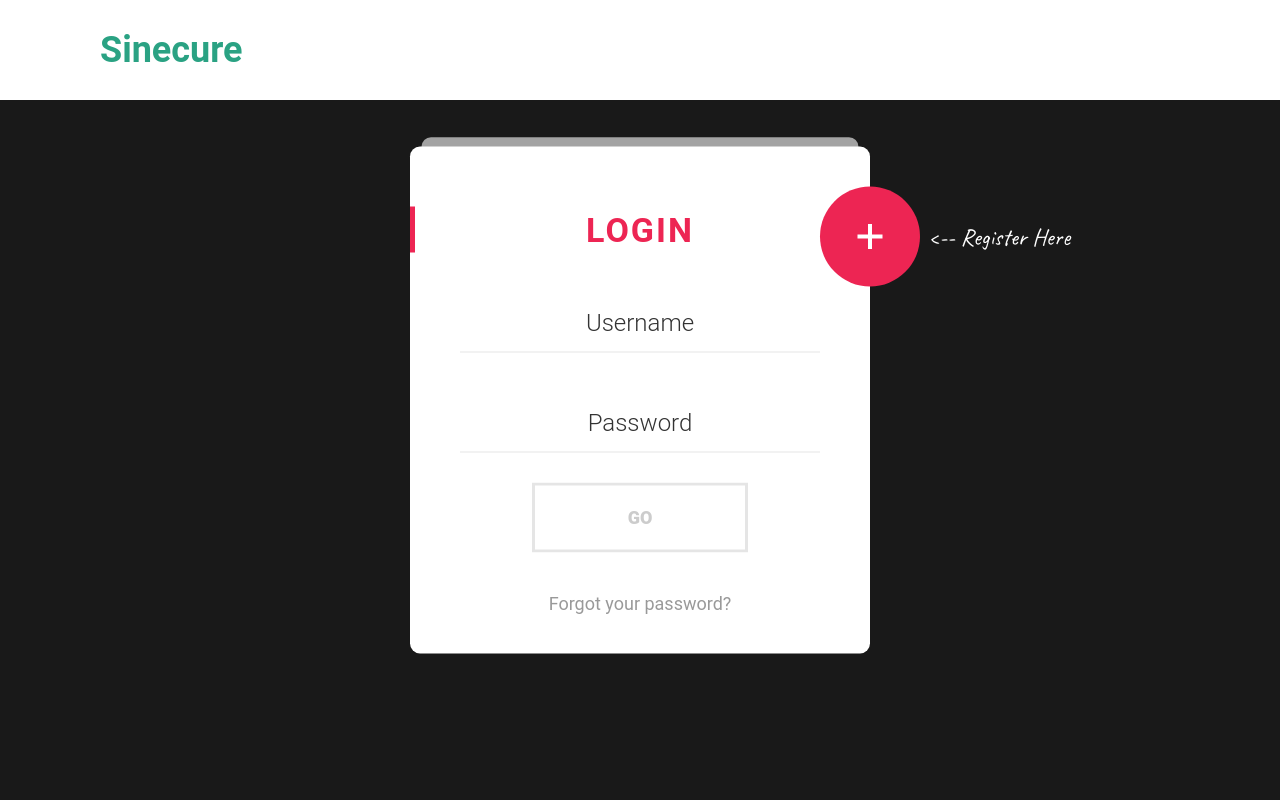
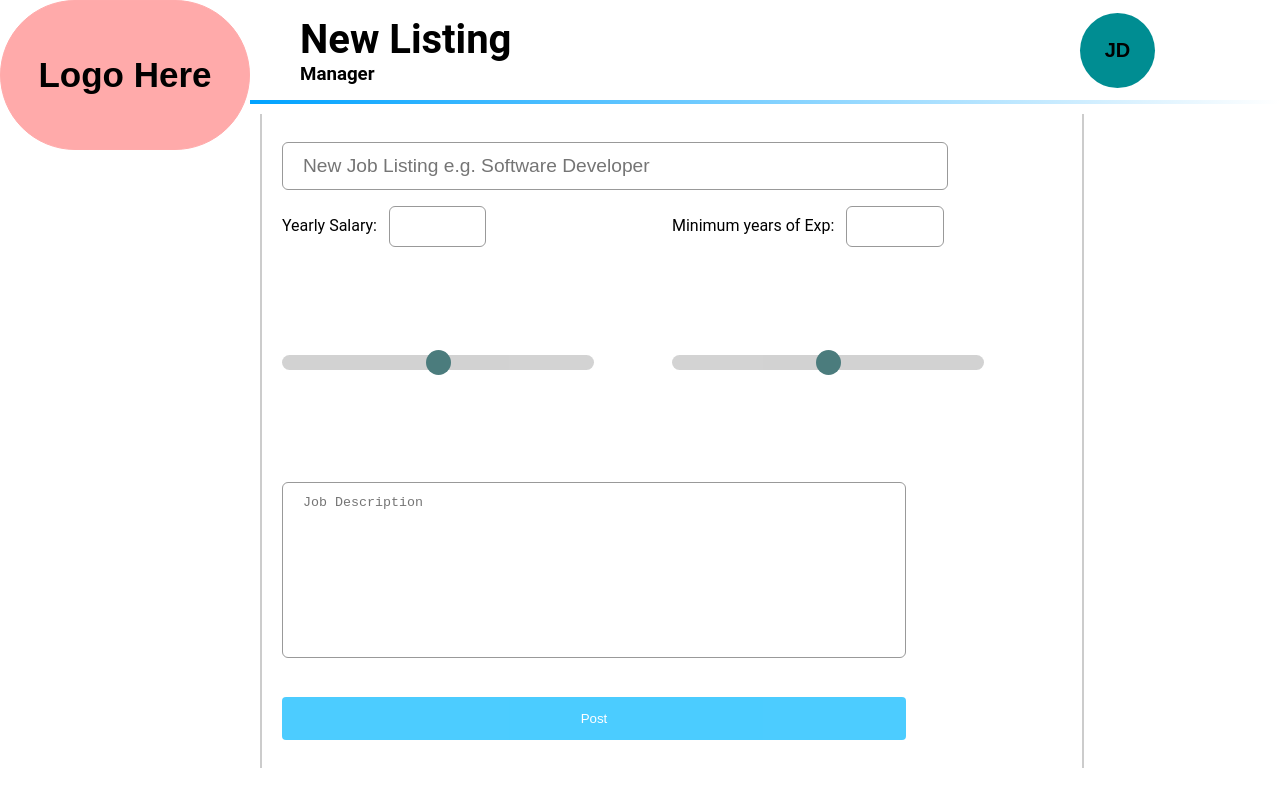
Before and after one commit to Ctrl-Alt-Elite-CS320/employee-referral-frontend, a React (Create React App) app: page /newposition in a window 1280 px wide. Built offline with nearby package versions, Linux system fonts and the light colour scheme.

Commit message:
modified:   package.json 	new file:   src/components/ListingForm.js 	modified:   src/index.js 	new file:   src/styles/ListingForm.css 	new file:   src/styles/NewPosition.css 	new file:   src/views/NewPosition.js 	deleted:    yarn.lock

```diff
--- a/package.json
+++ b/package.json
@@ -7,6 +7,7 @@
     "@testing-library/react": "^11.1.0",
     "@testing-library/user-event": "^12.1.10",
     "jquery": "^3.6.0",
+    "jquery.js": "^0.0.2-security",
     "react": "^17.0.2",
     "react-dom": "^17.0.2",
     "react-router": "^5.2.1",
--- /dev/null
+++ b/src/components/ListingForm.js
@@ -0,0 +1,43 @@
+import React from "react";
+import '../styles/ListingForm.css';
+
+class ListingForm extends React.Component {
+    render() {
+        return (
+            <div className="listing">
+                <form action="/action_page.php" target="_blank">
+                    <input className="job-text" type="text" placeholder="New Job Listing e.g. Software Developer" required name="listing" /><br/>
+                    <div className="textbox-container">
+                        <div className="col-50">
+                            <label for="salary">Yearly Salary:</label>
+                            <input className="entry-info" id="salary" type="text" placeholder="" required name="salary" />
+                        </div>
+                        <div className="col-50">
+                            <label for="exp">Minimum years of Exp:</label>
+                            <input className="entry-info" id="exp" type="text" placeholder="" required name="exp" />
+                        </div>
+                    </div>
+                    <div className="slider-container">
+                        <div className="col-50">
+                            <input className="slider" type="range" min="0" max="50" value="25" id="SalarySlider" />
+                        </div>
+                        <div className="col-50">
+                            <input className="slider" type="range" min="0" max="50" value="25" id="ExpSlider" />
+                        </div>
+                    </div>
+                    <textarea
+                        className="paragraph-text"
+                        placeholder="Job Description"
+                        cols="30"
+                        rows="10"
+                        maxLength="500"
+                    />
+                    <br /><br />
+                    <input className="post-button" type="submit" value="Post" />
+                </form>
+            </div>
+        );
+    }
+}
+
+export default ListingForm
--- a/src/index.js
+++ b/src/index.js
@@ -3,6 +3,7 @@ import ReactDOM from 'react-dom';
 import './styles/index.css';
 import App from './views/App';
 import JobFeedPage from './views/JobFeedPage';
+import NewPosition from './views/NewPosition';
 import reportWebVitals from './reportWebVitals';
 import {
   BrowserRouter as Router,
@@ -19,6 +20,9 @@ ReactDOM.render(
       <Route path="/jobsfeed">
         <JobFeedPage />
       </Route>
+      <Route path="/newposition">
+        <NewPosition />
+      </Route>
       <Route path="/">
         <App />
       </Route>
--- /dev/null
+++ b/src/styles/ListingForm.css
@@ -0,0 +1,108 @@
+
+p {
+    color:#000000;
+
+}
+
+.listing {
+    width: 80%;
+    background: #ffffff;
+    margin: 10px;
+    border-left: 2px solid #cccccc;
+    border-right: 2px solid #cccccc;
+    padding: 20px;
+    height: 100%;
+}
+
+label {
+    color:#000000;
+    padding: 12px 12px 12px 0;
+    display: inline-block;
+  }
+
+.job-text {
+    width: 80%;
+    padding: 12px 20px;
+    margin: 8px 0;
+    border: 1px solid #999999;
+    border-radius: 6px;
+    box-sizing: content-box;
+    font-size: larger;
+}
+
+.entry-info {
+    width: 25%;
+    padding: 12px 20px;
+    margin: 8px 0;
+    border: 1px solid #999999;
+    border-radius: 6px;
+    box-sizing: border-box;
+}
+
+.textbox-container {
+    display: flex;
+    flex-direction: row;
+}
+
+.col-50 {
+    width: 100%;
+    position: relative;
+    min-width: 100px;
+  }
+
+.slider-container {
+    display: flex;
+    flex-direction: row;
+    align-items: center;
+}
+
+.slider {
+    -webkit-appearance: none;
+    appearance: none;
+    width: 80%;
+    height: 15px;
+    background: #c0c0c0;
+    border-radius: 15px;
+    outline: none;
+    opacity: 0.7;
+    -webkit-transition: .2s;
+    transition: opacity .2s;
+}
+
+.slider:hover {
+    opacity: 1;
+}
+
+.slider::-webkit-slider-thumb {
+    -webkit-appearance: none;
+    appearance: none;
+    width: 25px;
+    height: 25px;
+    background: #004547;
+    border-radius: 50%;
+    cursor: pointer;
+}
+
+.slider::-moz-range-thumb {
+    width: 25px;
+    height: 25px;
+    background: #004547;
+    border-radius: 50%;
+    cursor: pointer;
+}
+
+.post-button {
+    width: 80%;
+    background: #00b7ff;
+    color: #ffffff;
+    padding: 14px 20px;
+    margin: 8px 0;
+    border: none;
+    border-radius: 4px;
+    cursor: pointer;
+    opacity: 0.7;
+  }
+
+  .post-button:hover {
+    opacity: 0.9;
+}
--- /dev/null
+++ b/src/styles/NewPosition.css
@@ -0,0 +1,47 @@
+.NewPosition {
+    display: flex;
+    flex-direction: row;
+    width: 100vw;
+    height: 100vh;
+    background-color: white;
+}
+
+.logo-alignment {
+    display: flex;
+    flex-direction: column;
+    height: 100%;
+    min-width: 250px;
+    background-color: rgb(255, 255, 255);
+}
+
+.main-content {
+    flex: 1;
+}
+
+.position-header {
+    height: 100px;
+    background-color: white;
+    display: flex;
+    align-items: center;
+    padding-left: 50px;
+}
+
+.position-header h1 {
+    font-size: 40px;
+}
+
+.feed-header h3 {
+    font-size: 20px;
+}
+
+.col-80 {
+    width: 80%;
+    position: relative;
+    min-width: 400px;
+}
+
+.col-20 {
+    width: 20%;
+    position: relative;
+    min-width: 200px;
+}
--- /dev/null
+++ b/src/views/NewPosition.js
@@ -0,0 +1,31 @@
+import '../styles/NewPosition.css';
+import Logo from '../components/Logo.js';
+import ProfileIcon from '../components/ProfileIcon';
+import ListingForm from '../components/ListingForm';
+
+function NewPosition() {
+  return (
+    <div className="NewPosition">
+        <div className="logo-alignment">
+            <Logo />
+        </div>
+        <div className="main-content">
+            <div className="position-header">
+                <div className="col-80">
+                    <h1>New Listing</h1>
+                    <h3>Manager</h3>
+                </div>
+                <div className="col-20">
+                    <ProfileIcon />
+                </div>
+            </div>
+            <div className="divider"></div>
+            <div className="listing-form">
+                <ListingForm />
+            </div>
+        </div>
+    </div>
+  );
+}
+
+export default NewPosition;
```
